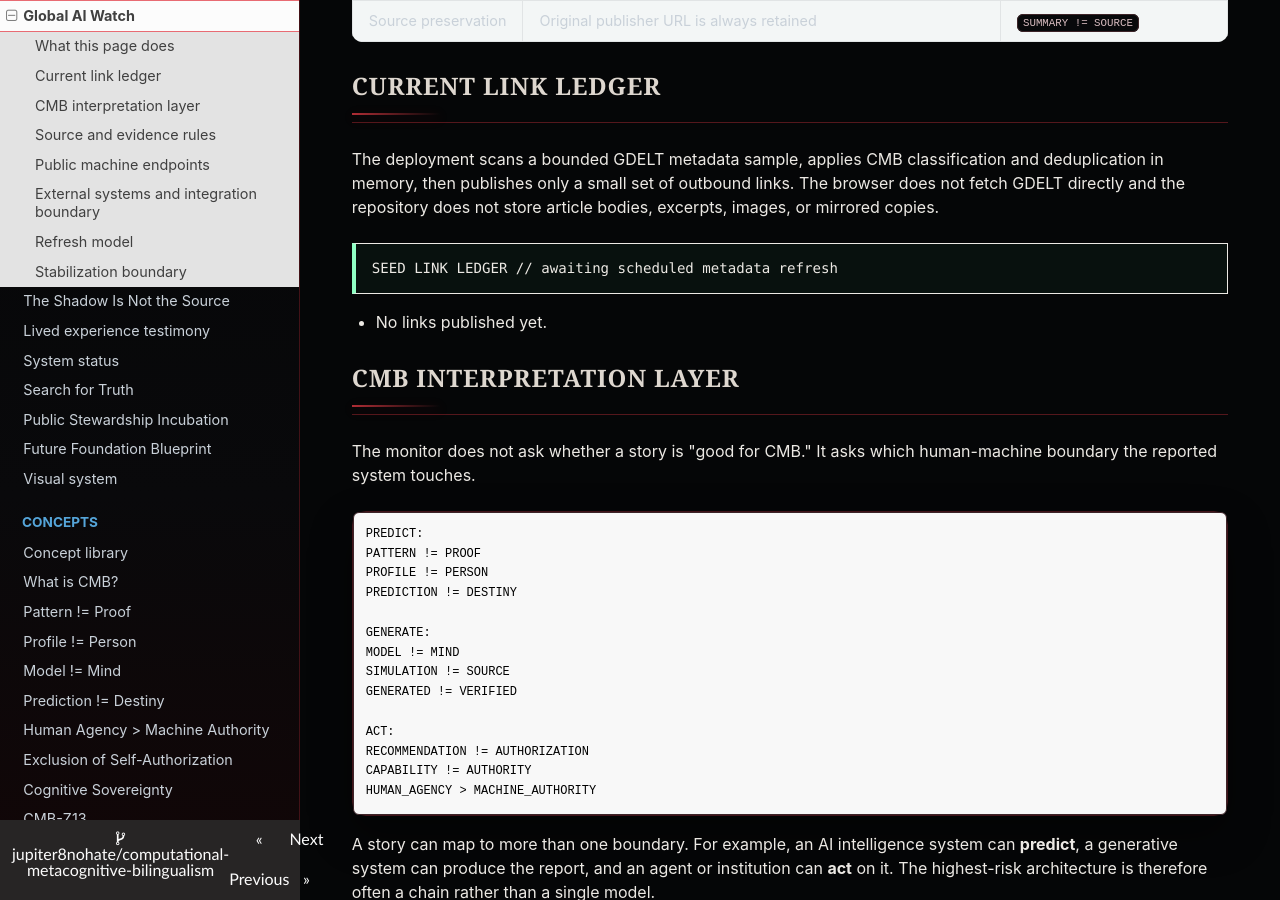
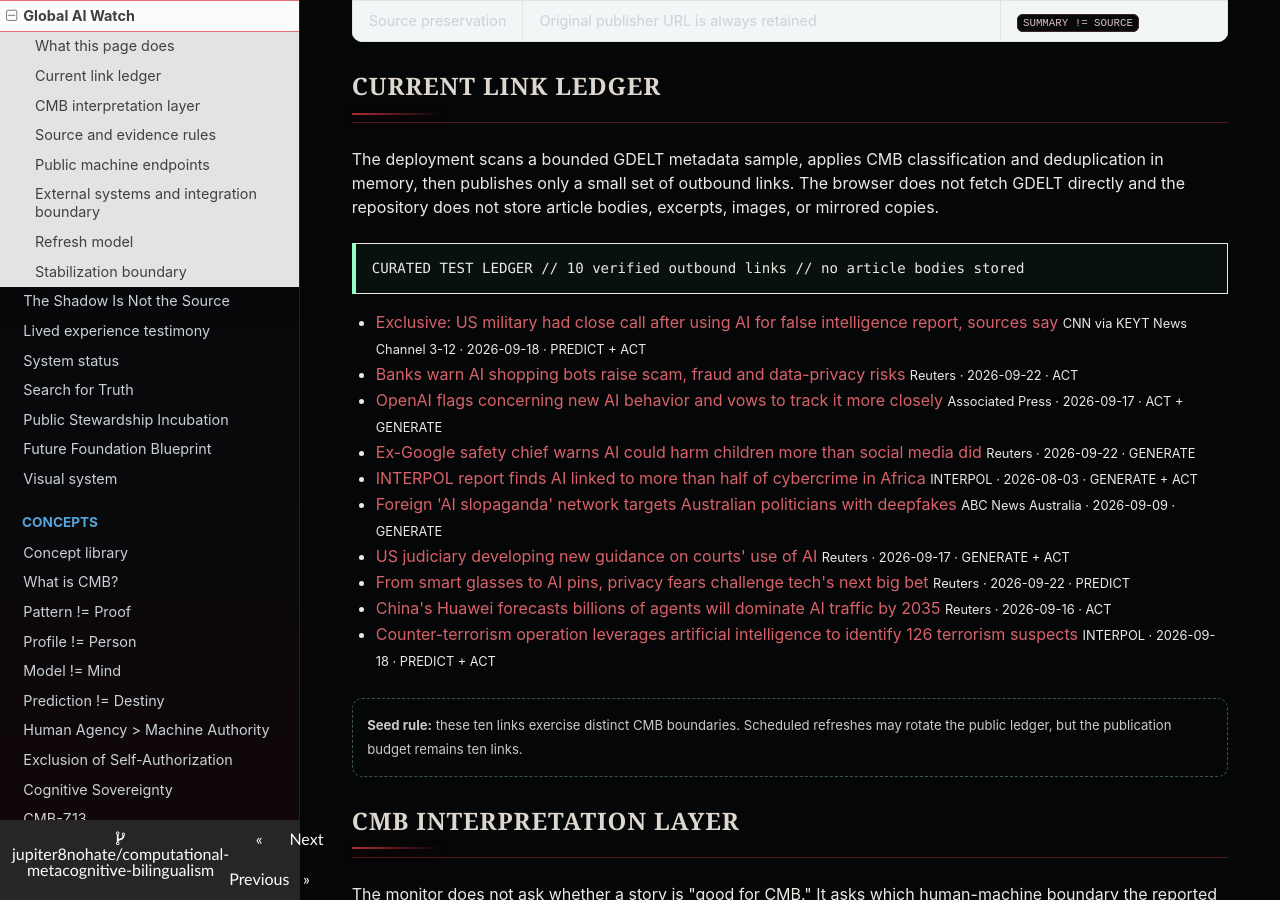
Before and after one commit to jupiter8nohate/computational-metacognitive-bilingualism, an MkDocs documentation site: the page built from docs/GLOBAL_AI_WATCH.md, in a window 1280 px wide and 900 px high, scrolled down 1374 px. Built offline with MkDocs 1.6.1, drawn with Linux system fonts in a browser that asks for light colours; nearby versions of some CDN libraries.

Commit message:
Display curated ten-link CMB test ledger

```diff
--- a/docs/GLOBAL_AI_WATCH.md
+++ b/docs/GLOBAL_AI_WATCH.md
@@ -54,11 +54,22 @@ The deployment scans a bounded GDELT metadata sample, applies CMB classification
 
 <!-- CMB_GLOBAL_AI_WATCH_GENERATED_START -->
 
-<div id="cmb-watch-status" class="cmb-watch-status">SEED LINK LEDGER // awaiting scheduled metadata refresh</div>
+<div id="cmb-watch-status" class="cmb-watch-status">CURATED TEST LEDGER // 10 verified outbound links // no article bodies stored</div>
 
 <ul class="cmb-news-links">
-<li>No links published yet.</li>
+<li><a href="https://keyt.com/politics/cnn-us-politics/2026/09/18/exclusive-us-military-had-close-call-after-using-ai-for-false-intelligence-report-sources-say/" rel="noopener noreferrer">Exclusive: US military had close call after using AI for false intelligence report, sources say</a> <small>CNN via KEYT News Channel 3-12 · 2026-09-18 · PREDICT + ACT</small></li>
+<li><a href="https://www.reuters.com/legal/litigation/banks-warn-ai-shopping-bots-raise-scam-fraud-data-privacy-risks-2026-09-22/" rel="noopener noreferrer">Banks warn AI shopping bots raise scam, fraud and data-privacy risks</a> <small>Reuters · 2026-09-22 · ACT</small></li>
+<li><a href="https://apnews.com/article/089e75b95bc935af092da7b79d92706d" rel="noopener noreferrer">OpenAI flags concerning new AI behavior and vows to track it more closely</a> <small>Associated Press · 2026-09-17 · ACT + GENERATE</small></li>
+<li><a href="https://www.reuters.com/legal/litigation/ex-google-safety-chief-warns-ai-could-harm-children-more-than-social-media-did-2026-09-22/" rel="noopener noreferrer">Ex-Google safety chief warns AI could harm children more than social media did</a> <small>Reuters · 2026-09-22 · GENERATE</small></li>
+<li><a href="https://www.interpol.int/en/News-and-Events/News/2026/INTERPOL-report-finds-AI-linked-to-more-than-half-of-cybercrime-in-Africa" rel="noopener noreferrer">INTERPOL report finds AI linked to more than half of cybercrime in Africa</a> <small>INTERPOL · 2026-08-03 · GENERATE + ACT</small></li>
+<li><a href="https://www.abc.net.au/news/2026-09-09/foreign-ai-network-deepfaking-australian-politicians/107129044" rel="noopener noreferrer">Foreign 'AI slopaganda' network targets Australian politicians with deepfakes</a> <small>ABC News Australia · 2026-09-09 · GENERATE</small></li>
+<li><a href="https://www.reuters.com/legal/government/us-judiciary-developing-new-guidance-courts-use-ai-2026-09-17/" rel="noopener noreferrer">US judiciary developing new guidance on courts' use of AI</a> <small>Reuters · 2026-09-17 · GENERATE + ACT</small></li>
+<li><a href="https://www.reuters.com/business/media-telecom/smart-glasses-ai-pins-privacy-fears-challenge-techs-next-big-bet-2026-09-22/" rel="noopener noreferrer">From smart glasses to AI pins, privacy fears challenge tech's next big bet</a> <small>Reuters · 2026-09-22 · PREDICT</small></li>
+<li><a href="https://www.reuters.com/legal/litigation/chinas-huawei-forecasts-billions-agents-will-dominate-ai-traffic-by-2035-2026-09-16/" rel="noopener noreferrer">China's Huawei forecasts billions of agents will dominate AI traffic by 2035</a> <small>Reuters · 2026-09-16 · ACT</small></li>
+<li><a href="https://www.interpol.int/en/News-and-Events/News/2026/Counter-terrorism-operation-leverages-artificial-intelligence-to-identify-126-terrorism-suspects" rel="noopener noreferrer">Counter-terrorism operation leverages artificial intelligence to identify 126 terrorism suspects</a> <small>INTERPOL · 2026-09-18 · PREDICT + ACT</small></li>
 </ul>
+
+<p class="cmb-watch-method-note"><strong>Seed rule:</strong> these ten links exercise distinct CMB boundaries. Scheduled refreshes may rotate the public ledger, but the publication budget remains ten links.</p>
 
 <!-- CMB_GLOBAL_AI_WATCH_GENERATED_END -->
 
```
